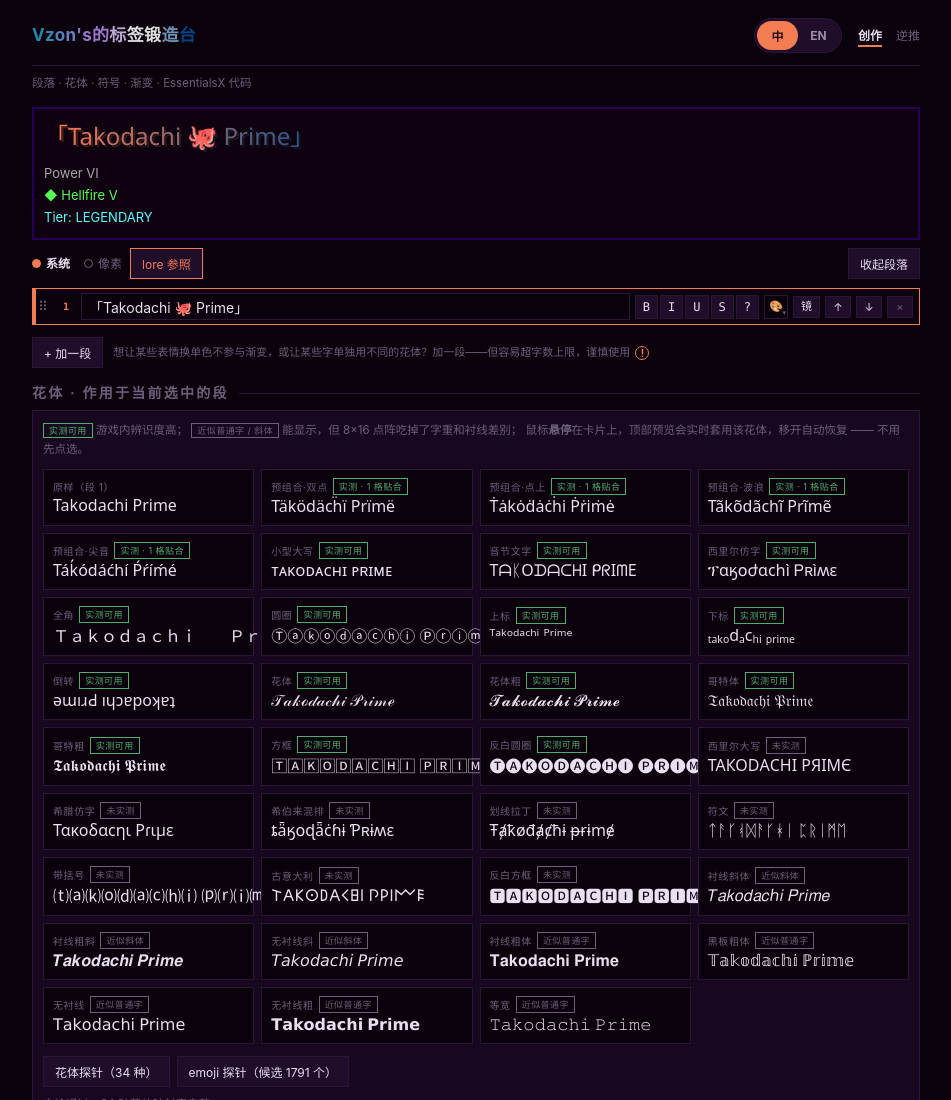
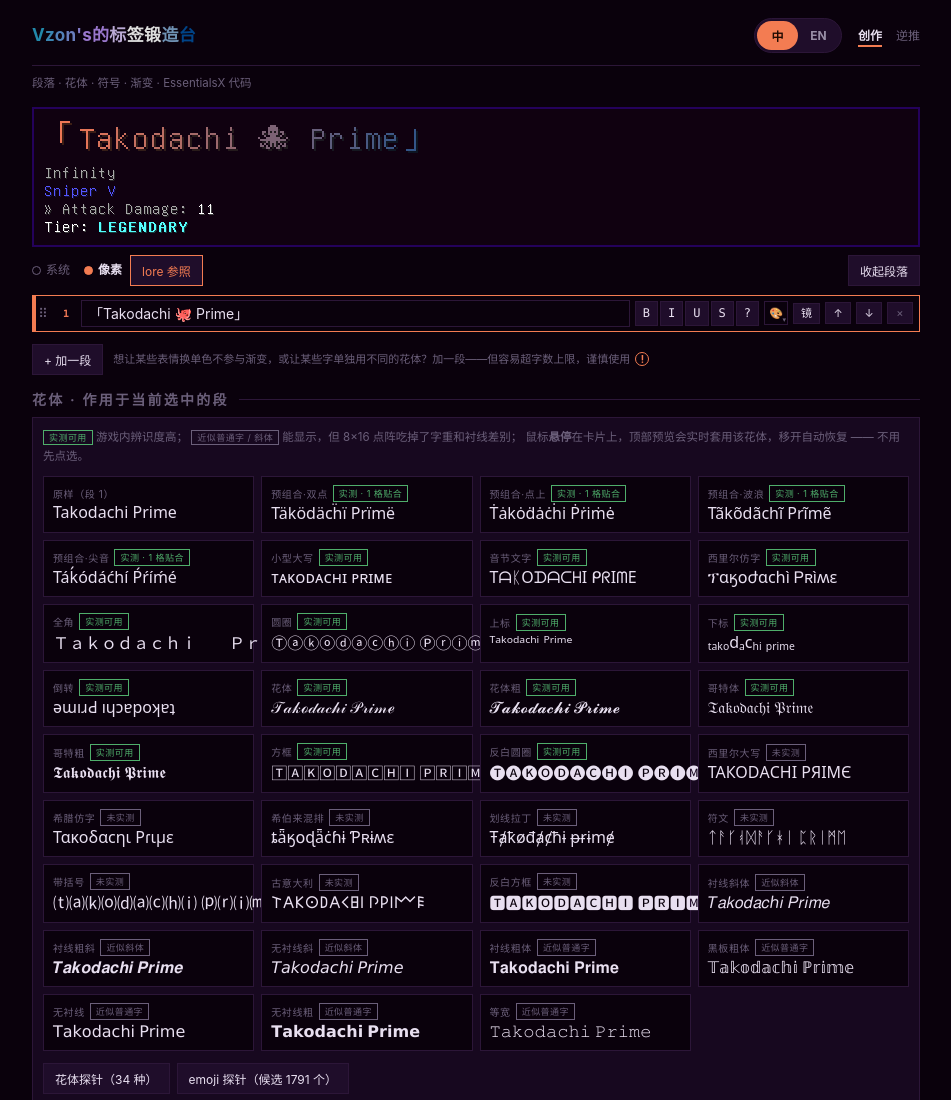
Before and after one commit to VZON7/mc-tag-forge, a website: page mc-tag-forge.html in a window 1280 px wide. Shown: the top 1100 px of the page, without its empty margins (164-1115 px from the left). Drawn offline with Linux system fonts and the light colour scheme.

Commit message:
update lore preview

```diff
--- a/mc-tag-forge.html
+++ b/mc-tag-forge.html
@@ -9,7 +9,7 @@
   --void:#0a010c; --tip-bg:#100110; --tip-edge:#24015b; --panel:#17081f;
   --panel-hi:#1f0d2a; --line:#2c1638; --ink:#e8dff0; --ink-dim:#9a8fa8;
   --ink-faint:#6b5f7a; --ember:#f37c52; --deep:#2f5b8b;
-  --mc-green:#55ff55; --mc-red:#ff5555; --mc-gold:#ffaa00; --mc-aqua:#55ffff;
+  --mc-green:#55ff55; --mc-red:#ff5555; --mc-gold:#ffaa00; --mc-aqua:#55ffff; --mc-blue:#5555ff;
 }
 *{box-sizing:border-box}
 html,body{margin:0;padding:0}
@@ -68,9 +68,14 @@ header.masthead{display:flex;align-items:baseline;gap:12px;flex-wrap:wrap;
 .tooltip{padding:8px 10px 10px;min-height:84px}
 .tt-name{font-size:0;word-break:break-word}
 .tt-name span{font-size:24px}
-.tt-lore{margin-top:8px;font-size:13px;color:#a8a8a8;line-height:1.7}
-.tt-lore i{color:var(--mc-green);font-style:normal}
-.tt-lore u{color:var(--mc-aqua);text-decoration:none}
+/* 行高/字距按截图里游戏内 tooltip 的紧凑排布收窄——原来 1.7 倍行高、默认字距是给
+   一般说明文字用的宽松排版，跟游戏内挤在一起的效果差太远。这里没有能算出"标准值"的
+   公式，是照着截图目视调的，不是手算数字出错，跟长度/色值那种必须代码算的东西不是一回事。 */
+.tt-lore{margin-top:6px;font-size:13px;color:#a8a8a8;line-height:1.42;letter-spacing:.01em;
+  font-family:"Segoe UI Symbol","Noto Sans Symbols 2","Apple Symbols","Segoe UI Historic","Segoe UI",system-ui,sans-serif}
+/* 系统字体模式用这个 div，像素模式换成 #loreCanvas——跟顶部名字预览 #pv/#pvCanvas
+   同一套二选一显示逻辑，都是 setGlyphPixel/render() 里一起切换。 */
+#loreCanvas{display:none;image-rendering:pixelated;max-width:100%}
 .mcfont{letter-spacing:.06em;
   font-family:"Segoe UI Symbol","Noto Sans Symbols 2","Apple Symbols","Segoe UI Historic","Segoe UI",system-ui,sans-serif}
 .mcfont.pixel{letter-spacing:.1em;
@@ -327,13 +332,14 @@ textarea.out.edited{border-color:var(--mc-gold)}
     <div class="tt-name mcfont" id="pv"></div>
     <canvas id="pvCanvas"></canvas>
     <div class="tt-lore" id="lore">
-      <div>Power VI</div><div><i>◆ Hellfire V</i></div><div><u>Tier: LEGENDARY</u></div>
+      <div id="loreText"></div>
+      <canvas id="loreCanvas"></canvas>
     </div>
   </div>
   <div class="stage-bar">
     <div class="dot2" id="glyphPick">
-      <span class="w on" data-v="sys" id="glyphSys"><span class="dot"></span><span class="lbl">系统</span></span>
-      <span class="w" data-v="pix" id="glyphPix"><span class="dot"></span><span class="lbl">像素</span></span>
+      <span class="w" data-v="sys" id="glyphSys"><span class="dot"></span><span class="lbl">系统</span></span>
+      <span class="w on" data-v="pix" id="glyphPix"><span class="dot"></span><span class="lbl">像素</span></span>
     </div>
     <button id="loreToggle" class="on">lore 参照</button>
     <span class="grow"></span>
@@ -721,7 +727,7 @@ const S={
   runs:[newRun('「Takodachi 🐙 Prime」')], active:0,
   wrap:0, wrapPage:0, myWraps:[], starred:[], nStops:2, cuts:[], cap:50, pk:0,
   stops:['#f37c52','#8860c6','#5555ff','#2f5b8b'],
-  enc:'hex3', pixel:false, lore:true, presets:[], cat:'括号', codeEdit:null,
+  enc:'hex3', pixel:true, lore:true, presets:[], cat:'括号', codeEdit:null,
   shotText:'', shotStyle:null, shotFit:0, shotPk:0, shotCustom:null,
   shotFmt:{l:0,o:0,n:0,m:0,k:0}, shotEdit:null, shotCrop:null,
   lang:'zh',
@@ -1076,6 +1082,66 @@ function drawPixelPreview(cs){
     x+=fullW+GAP;
   });
 }
+/* 参照 lore（名字下面那一小块示例文字）只有这一份数据来源，系统字体和像素字体
+   都从这里生成，不会出现"改了系统字体那份文字，忘了改像素那份"这种对不上。
+   每行是一串"片段"（同一行里颜色/粗细可以不一样，比如"» Attack Damage: "是灰的、
+   后面的"11"是白的），不再是整行一个颜色。 */
+const LORE_REF=[
+  [{t:'Infinity', c:'#a8a8a8'}],
+  [{t:'Sniper V', c:'#5555ff'}],
+  [{t:'» Attack Damage: ', c:'#a8a8a8'},{t:'11', c:'#ffffff'}],
+  [{t:'Tier: ', c:'#ffffff'},{t:'LEGENDARY', c:'#55ffff', bold:true}],
+];
+function loreChars(){
+  return LORE_REF.map(segs=>segs.flatMap(s=>
+    [...s.t].map(ch=>({ch, c:s.c, bold:!!s.bold, italic:!!s.italic}))));
+}
+function drawLoreCanvas(canvas){
+  // 用固定 SCALE=1（顶部名字预览是 SCALE=2），字号本来就该比名字小一档，
+  // 不用再另外算缩放比例。粗体用跟名字预览同一招——正常位置画一遍、右移 1px 再画一遍。
+  const SCALE=1, GAP=SCALE, ROWH=16*SCALE, LGAP=2*SCALE, PAD=SCALE;
+  const rows=loreChars();
+  const widths=rows.map(chars=>chars.reduce((a,o)=>{
+    const g=GLYPHS.map.get(o.ch.codePointAt(0));
+    return a+(g?g.width:8)*SCALE+(o.bold?SCALE:0)+GAP;
+  },0));
+  canvas.width=Math.max(1,Math.max(...widths));
+  canvas.height=rows.length*(ROWH+LGAP)+PAD*2-LGAP;
+  const ctx=canvas.getContext('2d');
+  ctx.imageSmoothingEnabled=false;
+  ctx.clearRect(0,0,canvas.width,canvas.height);
+  rows.forEach((chars,li)=>{
+    const y=PAD+li*(ROWH+LGAP);
+    let x=0;
+    chars.forEach(o=>{
+      const cp=o.ch.codePointAt(0), sh=rgb2hex(hex2rgb(o.c).map(v=>v*0.25));
+      const passes=o.bold?[0,SCALE]:[0];
+      passes.forEach(bx=>drawGlyph(ctx,cp,x+SCALE+bx,y+SCALE,SCALE,sh,o.italic));
+      let w=8*SCALE;
+      passes.forEach(bx=>{ w=drawGlyph(ctx,cp,x+bx,y,SCALE,o.c,o.italic)*SCALE; });
+      x+=w+(o.bold?SCALE:0)+GAP;
+    });
+  });
+}
+function renderLoreRef(){
+  const textEl=$('loreText'), canvas=$('loreCanvas');
+  if(!textEl||!canvas) return;
+  if(S.pixel){
+    textEl.style.display='none'; canvas.style.display='block';
+    drawLoreCanvas(canvas);
+  } else {
+    canvas.style.display='none'; textEl.style.display='';
+    textEl.innerHTML=LORE_REF.map(segs=>{
+      const inner=segs.map(s=>{
+        const st=[`color:${s.c}`];
+        if(s.bold) st.push('font-weight:700');
+        if(s.italic) st.push('font-style:italic');
+        return `<span style="${st.join(';')}">${esc(s.t)}</span>`;
+      }).join('');
+      return `<div>${inner}</div>`;
+    }).join('');
+  }
+}
 function paintPreview(){
   // 手改过输出代码之后，预览要跟着手改的内容走（用 parseCode 把代码解回逐字色/格式），
   // 不然预览还停在旧设计上，跟你刚打进输出框的代码对不上，等于白改。
@@ -1107,6 +1173,7 @@ function paintPreview(){
 function render(){
   const cs=paintPreview();
   $('lore').style.display=S.lore?'':'none';
+  renderLoreRef();
   $('ramp').innerHTML=cs.map(o=>`<div style="background:${o.col}"></div>`).join('');
   $('hexlist').innerHTML=cs.map(o=>
     `<span style="border-color:${o.col}">${o.col.slice(1).toUpperCase()}</span>`).join(' ');
```
Also changed, not shown: .claude/skills/mc-tag-forge/SKILL.md.
